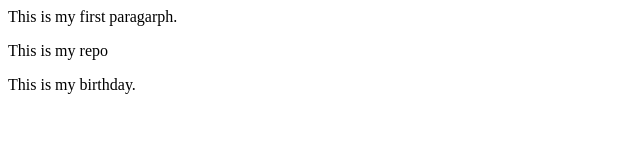
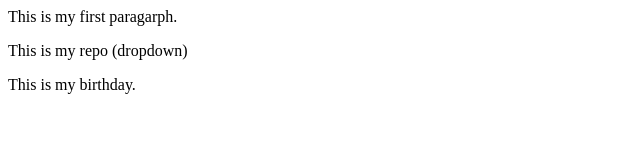
Before and after one commit to Deepty2005/localrepo, a plain HTML site: page index.html in a window 1280 px wide. Shown: the full height of the page, 0-640 px from the left. Drawn offline with Linux system fonts and the light colour scheme.

Commit message:
Add dropdown

```diff
--- a/index.html
+++ b/index.html
@@ -1,3 +1,3 @@
 <p>This is my first paragarph.</p>
-<p>This is my repo</p>
+<p>This is my repo (dropdown) </p>
 <p>This is my birthday.</p>
```
